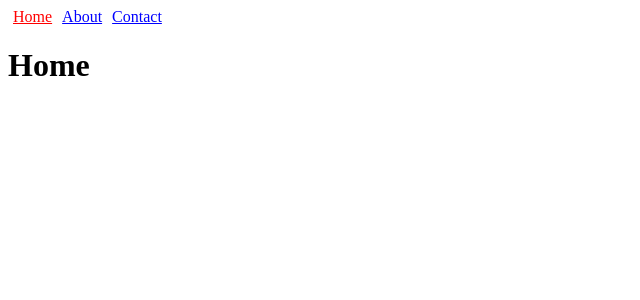
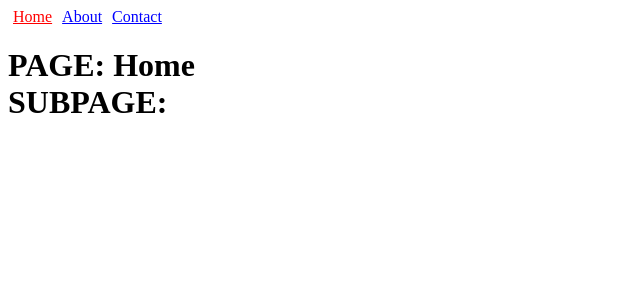
Before and after one commit to dkarter/react-router-example, a React (Create React App) app: page / in a window 1280 px wide. Shown: the top 300 px of the page, without its empty margins (0-640 px from the left). Built offline with nearby package versions, Linux system fonts and the light colour scheme; the HTML template or start-up script is replaced by a standard one.

Commit message:
Use URL Parameters with React Router

```diff
--- a/package.json
+++ b/package.json
@@ -7,6 +7,7 @@
     "react-scripts": "0.9.5"
   },
   "dependencies": {
+    "lodash": "^4.17.4",
     "react": "^15.4.2",
     "react-dom": "^15.4.2"
   },
--- a/src/App.js
+++ b/src/App.js
@@ -1,5 +1,6 @@
 import React from 'react';
 import { BrowserRouter as Router, Route, NavLink } from 'react-router-dom';
+import { startCase } from 'lodash';
 
 import './App.css';
 
@@ -12,13 +13,20 @@ const Links = () => {
     </nav>
   );
 };
+
+const PageComponent = ({ match }) => {
+  return (
+    <h1>
+      PAGE: {startCase(match.params.page) || 'Home'}<br />
+      SUBPAGE: {startCase(match.params.subpage)}
+    </h1>
+  );
+};
 const App = () => (
   <Router>
     <div>
       <Links />
-      <Route exact path="/" render={() => <h1>Home</h1>} />
-      <Route path="/about" render={() => <h1>About</h1>} />
-      <Route path="/contact" render={() => <h1>Contact</h1>} />
+      <Route exact path="/:page?/:subpage?" component={PageComponent} />
     </div>
   </Router>
 );
```
Also changed, not shown: 1 other file (tests, documents, lock files or other folders).
